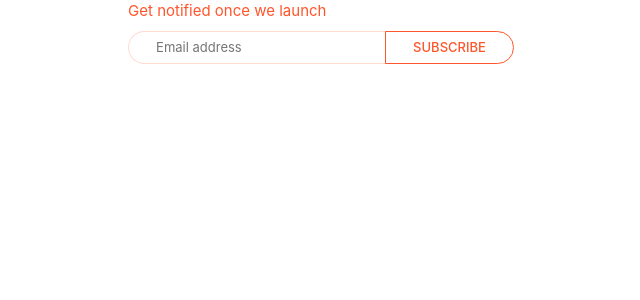
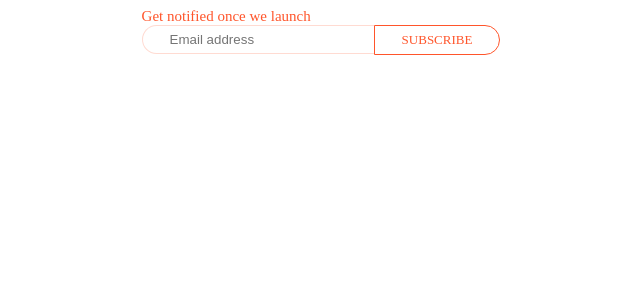
Before and after one commit to Idesalabs/AnimeSonarFrontend, a Next.js app: page / in a window 1280 px wide. Shown: the top 300 px of the page, without its empty margins (319-959 px from the left). Built offline with nearby package versions, Linux system fonts and the light colour scheme.

Commit message:
fix #8 - removed _app.tsx

```diff
--- a/pages/_app.tsx
+++ /dev/null
@@ -1,9 +0,0 @@
-import 'bootstrap/dist/css/bootstrap.min.css';
-
-
-function MyApp({ Component, pageProps }) {
-  return <Component {...pageProps} />
-}
-
-
-export default MyApp
```
Also changed, not shown: pages/p.tsx (added, +10 -0 lines), components/SubscriptionForm.tsx (line endings or trailing spaces).
